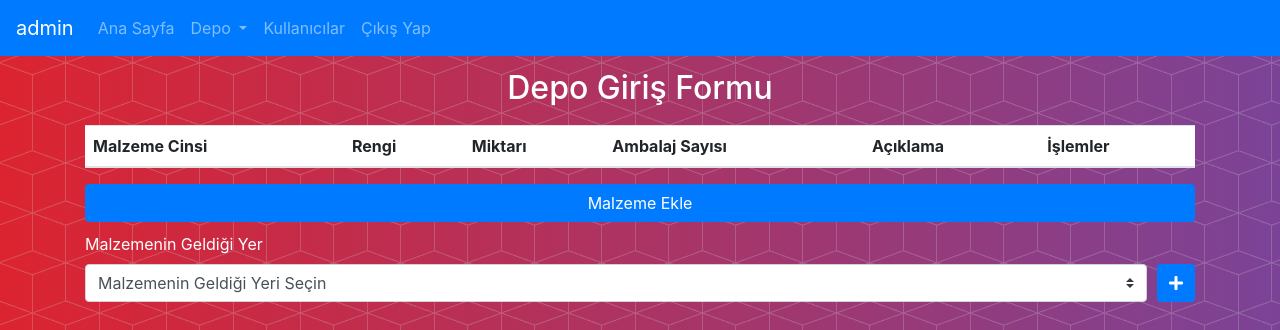
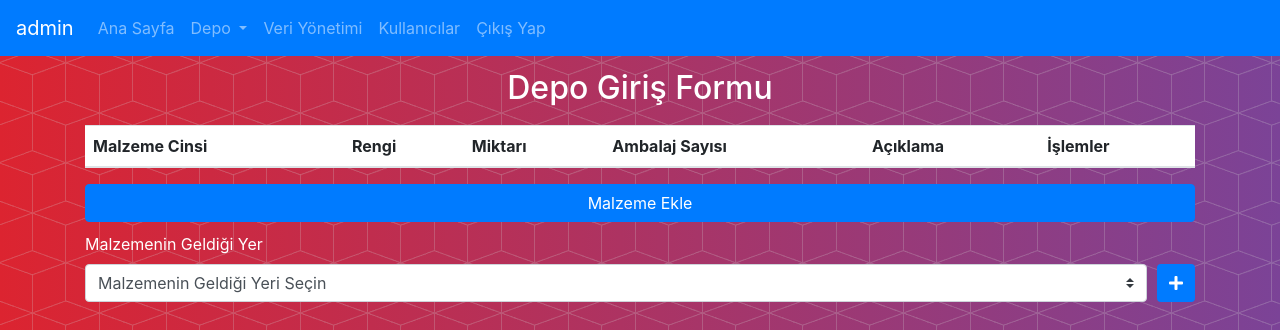
Before and after one commit to obirler/MksWebServer, a Flask app: page /addincomingstockform in a window 1280 px wide. Shown: the top 330 px of the page. Run offline with Flask 2, Linux system fonts and the light colour scheme; a user stored in the database is signed in; data comes from the database, SQL or seed files in the repository; both versions use the stored data as it was before the commit; lists and menus that the app fills with data are empty; some libraries are stand-ins or nearby versions.

Commit message:
Datamanagement now is not in depot section. It is in the navbar main section

```diff
--- a/templates/base.html
+++ b/templates/base.html
@@ -229,13 +229,12 @@
 
                           <a class="dropdown-item" href="/outgoingstockforms">Ürün Sevkiyat Formları<span class="sr-only">(current)</span></a>
 
-                          <div class="dropdown-divider"></div>
-
-                          <a class="dropdown-item" href="/datamanagement">Veri Yönetimi<span class="sr-only">(current)</span></a>
-
                         </div>
                      </li>
 
+                     <li class="nav-item">
+                      <a class="nav-link" href="/datamanagement">Veri Yönetimi<span class="sr-only">(current)</span></a>
+                     </li>
                      <li class="nav-item">
                       <a class="nav-link" href="/users">Kullanıcılar<span class="sr-only">(current)</span></a>
                      </li>
```
Also changed, not shown: static/data/datas.db (deleted).
